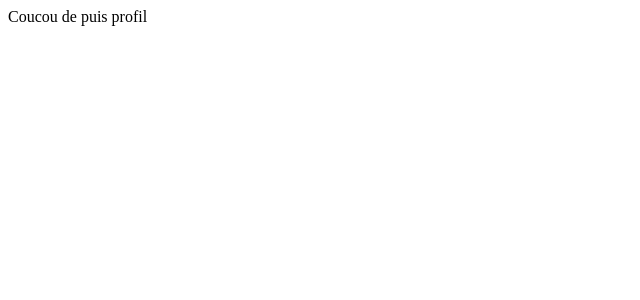
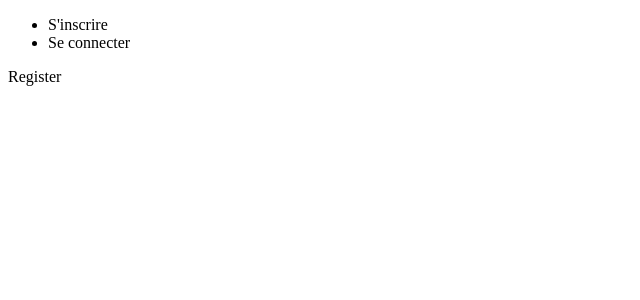
Before and after one commit to arnaudderison/socialNetwork, a React (Create React App) app in the folder client/: page /profil in a window 1280 px wide. Shown: the top 300 px of the page, without its empty margins (0-640 px from the left). Built offline with nearby package versions, Linux system fonts and the light colour scheme.

Commit message:
react Hook profil

```diff
--- a/client/src/App.js
+++ b/client/src/App.js
@@ -1,6 +1,6 @@
 import React from 'react';
 import './style/style.scss';
-import Routes from './routes/';
+import Routes from './components/routes';
 import { BrowserRouter } from 'react-router-dom';
 
 function App() {
--- /dev/null
+++ b/client/src/components/Log/SignInForm.js
@@ -0,0 +1,11 @@
+import React from 'react'
+
+function connexion() {
+    return (
+        <div>
+            se connecter
+        </div>
+    )
+}
+
+export default connexion
--- /dev/null
+++ b/client/src/components/Log/SignUpForm.js
@@ -0,0 +1,11 @@
+import React from 'react'
+
+function register() {
+    return (
+        <div>
+            Register
+        </div>
+    )
+}
+
+export default register
--- /dev/null
+++ b/client/src/components/Log/index.js
@@ -0,0 +1,33 @@
+import React, { useState } from 'react'
+import SignUpForm from './SignUpForm';
+import SignInForm from './SignInForm';
+
+function Log(props) {
+    const [signUpModal, setSignUpModal] = useState(props.signup);
+    const [signInModal, setSignInModal] = useState(props.signin);
+
+    const handleModals = (e) => {
+        if (e.target.id === "register") {
+            setSignInModal(false);
+            setSignUpModal(true)
+        } else if (e.target.id === "login") {
+            setSignUpModal(false);
+            setSignInModal(true);
+        }
+    }
+
+    return (
+        <div className='connection-form'>
+            <div className='form-container'>
+                <ul>
+                    <li onClick={handleModals} id="register" className={signUpModal ? "active-btn" : null}>S'inscrire</li>
+                    <li onClick={handleModals} id="login" className={signInModal ? "active-btn" : null}>Se connecter</li>
+                </ul>
+                {signUpModal && <SignUpForm />}
+                {signInModal && <SignInForm />}
+            </div>
+        </div>
+    )
+}
+
+export default Log
--- a/client/src/routes/index.js
+++ b/client/src/components/routes/index.js
@@ -1,7 +1,7 @@
 import React from 'react'
 import { Routes, Route, Navigate } from 'react-router-dom';
-import Home from '../pages/home';
-import Profil from '../pages/profil';
+import Home from '../../pages/home';
+import Profil from '../../pages/profil';
 function route() {
     return (
         <div>
--- a/client/src/pages/profil.js
+++ b/client/src/pages/profil.js
@@ -1,9 +1,12 @@
 import React from 'react'
+import Log from '../components/Log/index'
 
 function profil() {
     return (
-        <div>
-            Coucou de puis profil
+        <div className='profil-page'>
+            <div className='log-container'>
+                <Log signin={false} signup={true}/>
+            </div>
         </div>
     )
 }
```
